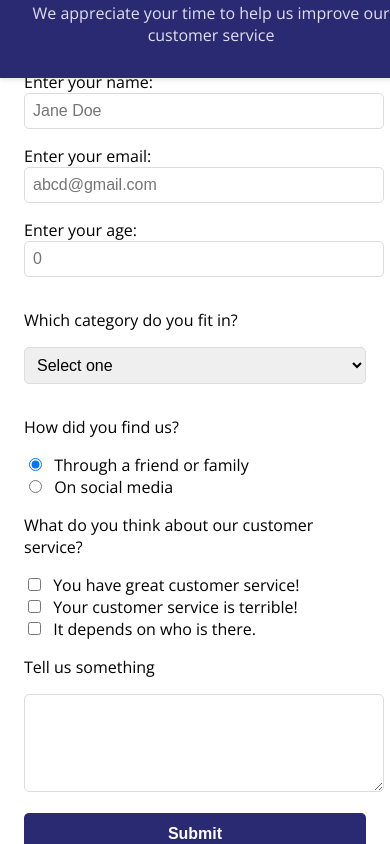
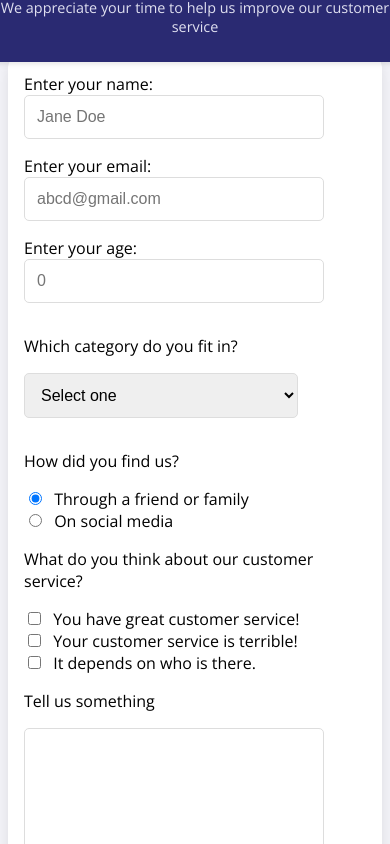
Before and after one commit to Jannattttt/survey_form, a plain HTML site: page index.html in a window 390 px wide. Shown: the part 55-899 px from the top of the page. Drawn offline with nearby package versions, Linux system fonts and the light colour scheme.

Commit message:
Another Correction

```diff
--- a/styles.css
+++ b/styles.css
@@ -4,6 +4,9 @@ body {
     background-color: #f4f4f9;
     margin: 0;
     padding: 0;
+    display: flex;
+    flex-direction: column;
+    align-items: center;
   }
 
   /* Fixed Header Styling */
@@ -36,17 +39,19 @@ body {
     display: flex;
     justify-content: center;
     align-items: center;
-    min-height: 100vh;
+    width: 100%;
     padding-top: 6rem; /* Space for fixed header */
+    margin: 0 auto;
   }
 
   #survey-form {
     background-color: #ffffff;
-    padding: 2rem;
+    padding: 1.5rem;
     border-radius: 10px;
     box-shadow: 0 4px 15px rgba(0, 0, 0, 0.1);
-    width: 400px;
-    max-width: 90%;
+    width: 100%;
+    max-width: 500px;
+    margin: 0 1rem;
   }
 
   label {
@@ -60,8 +65,8 @@ body {
   input[type="number"],
   textarea,
   select {
-    width: 100%;
-    padding: 0.5rem;
+    width: 80%;
+    padding: 0.75rem;
     border: 1px solid #ddd;
     border-radius: 5px;
     margin-bottom: 1rem;
@@ -77,7 +82,7 @@ body {
   }
 
   textarea {
-    height: 80px;
+    height: 100px;
     resize: vertical;
   }
 
@@ -98,20 +103,39 @@ body {
     font-weight: 700;
     transition: background-color 0.3s;
     width: 100%;
+    margin-top: 1rem;
   }
 
   button:hover {
     background-color: #3e3ebf;
   }
 
-  /* Responsive Design */
+  /* Responsive Design for Phones */
   @media (max-width: 480px) {
-    #survey-form {
-      padding: 1.5rem;
-      width: 100%;
+    #header {
+      padding: 0.75rem;
     }
 
     h1 {
       font-size: 1.5rem;
     }
+
+    #description {
+      font-size: 0.9rem;
+    }
+
+    #form-container {
+      padding-top: 7rem;
+    }
+
+    #survey-form {
+      padding: 1rem;
+      width: 100%;
+      margin: 0 0.5rem;
+    }
+
+    button {
+      padding: 0.6rem;
+      font-size: 0.9rem;
+    }
   }
```
